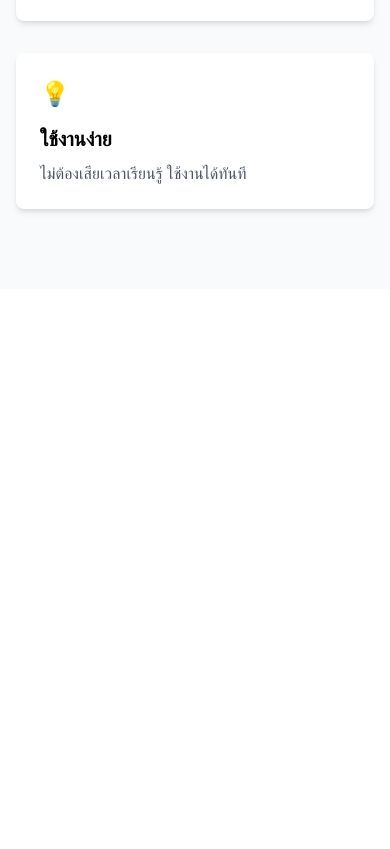
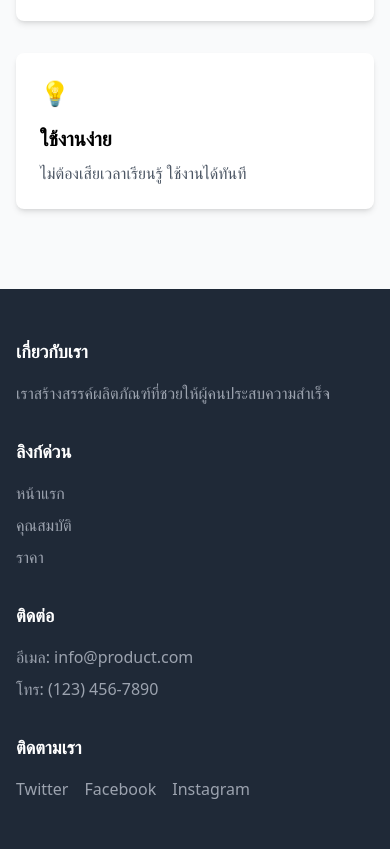
Before and after one commit to Pathamapo/product-landing-page, a plain HTML site: page index.html in a window 390 px wide. Shown: the part 935-1784 px from the top of the page. Before the commit the page ends 1224 px from the top, so only its background shows below. Drawn offline with nearby package versions, Linux system fonts and the light colour scheme.

Commit message:
เพิ่มสวนท ้ายแบบ ่ Responsive

```diff
--- a/index.html
+++ b/index.html
@@ -72,7 +72,39 @@
  </main>
 
  <footer>
- <!-- สวนท ้าย ่ -->
+    <footer class="bg-gray-800 text-white py-12">
+        <div class="container mx-auto px-4">
+        <div class="grid grid-cols-1 md:grid-cols-4 gap-8">
+        <div>
+        <h3 class="font-bold text-lg mb-4">เกี่ยวกับเรา</h3>
+        <p class="text-gray-400">เราสร้างสรรค์ผลิตภัณฑ์ที่ชวยให้ผู้คนประสบความสำเร็จ </p>
+        </div>
+        <div>
+        <h3 class="font-bold text-lg mb-4">ลิงก์ด่วน</h3>
+        <ul class="space-y-2 text-gray-400">
+        <li><a href="#" class="hover:text-white">หน้าแรก</a></li>
+        <li><a href="#features" class="hover:text-white">คุณสมบัติ</a></li>
+        <li><a href="#pricing" class="hover:text-white">ราคา</a></li>
+        </ul>
+        </div>
+        <div>
+        <h3 class="font-bold text-lg mb-4">ติดต่อ</h3>
+        <ul class="space-y-2 text-gray-400">
+        <li>อีเมล: info@product.com</li>
+        <li>โทร: (123) 456-7890</li>
+        </ul>
+        </div>
+        <div>
+        <h3 class="font-bold text-lg mb-4">ติดตามเรา</h3>
+        <div class="flex space-x-4">
+        <a href="#" class="text-gray-400 hover:text-white">Twitter</a>
+        <a href="#" class="text-gray-400 hover:text-white">Facebook</a>
+        <a href="#" class="text-gray-400 hover:text-white">Instagram</a>
+        </div>
+        </div>
+        </div>
+        </div>
+       </footer>
  </footer>
 </body>
 </html>
```
